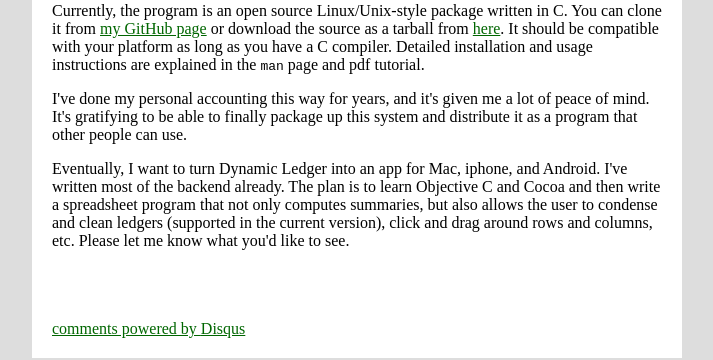
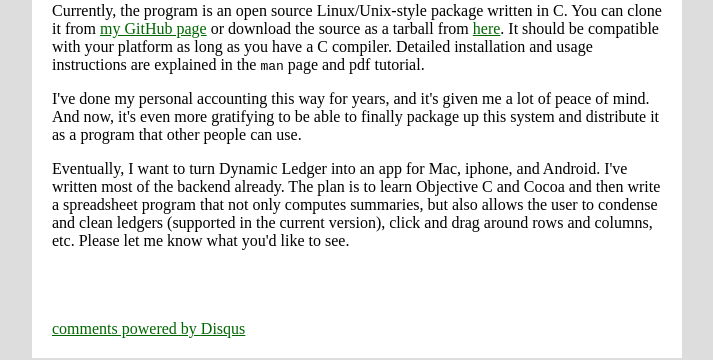
Before and after one commit to wlandau/wlandau.github.io, a Jekyll site: the page built from _posts/2013-12-21-Dynamic-Ledger.html, in a window 1280 px wide. Shown: the part 1461-1821 px from the top of the page, without its empty margins (283-996 px from the left). Built offline with Jekyll 4.4.1, drawn with Linux system fonts in a browser that asks for light colours; nearby versions of some CDN libraries; comment, search, counter and statistics services are not loaded.

Commit message:
editing post

```diff
--- a/_posts/2013-12-21-Dynamic-Ledger.html
+++ b/_posts/2013-12-21-Dynamic-Ledger.html
@@ -124,7 +124,7 @@
 
 
 <p>I've done my personal accounting this way for years, and it's given me
-a lot of peace of mind. It's gratifying to be able to finally package
+a lot of peace of mind. And now, it's even more gratifying to be able to finally package
 up this system and distribute it as a program that other people can use.</p>
 
 <p>Eventually, I want to turn Dynamic Ledger into an app for Mac,
```
